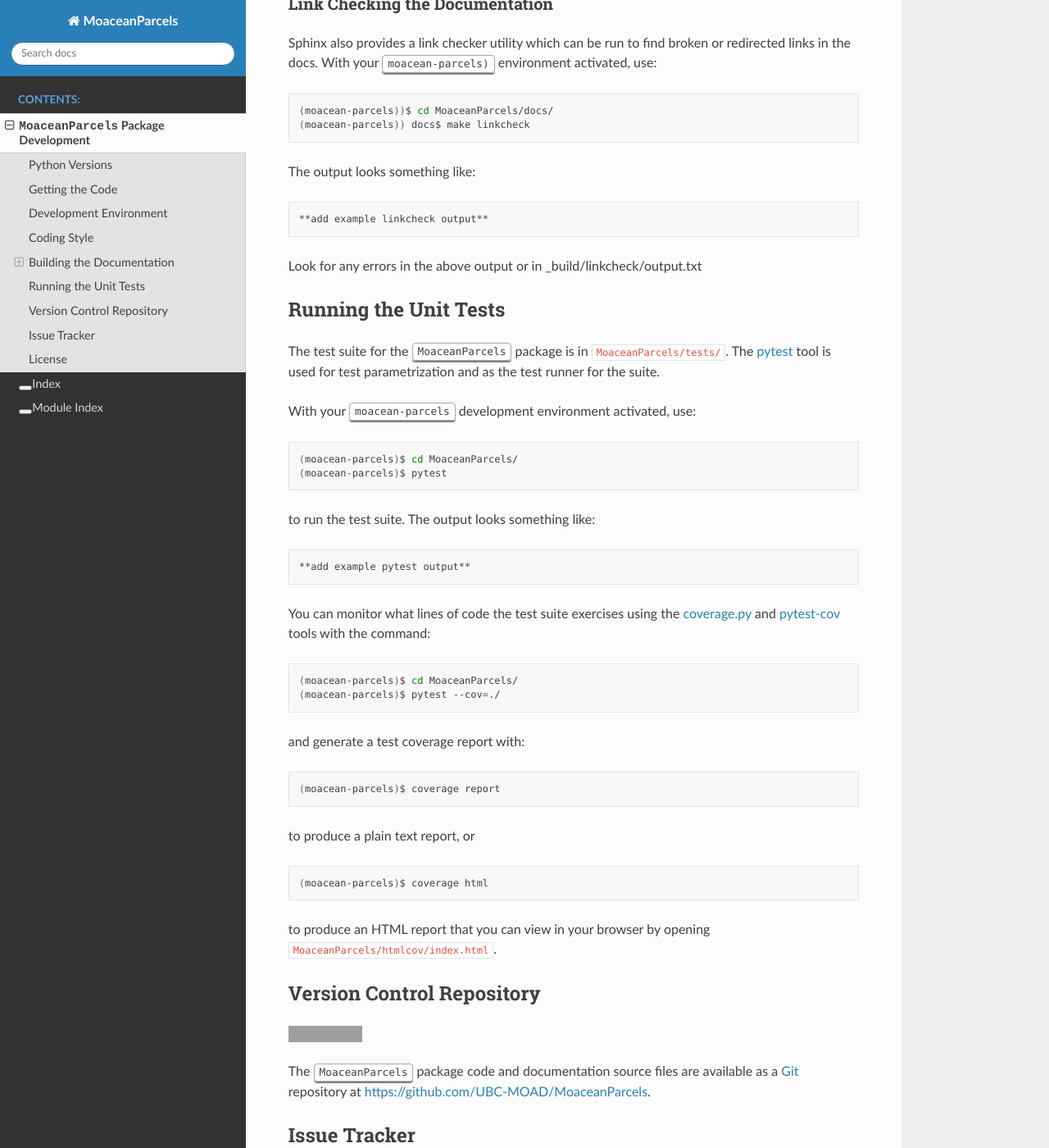
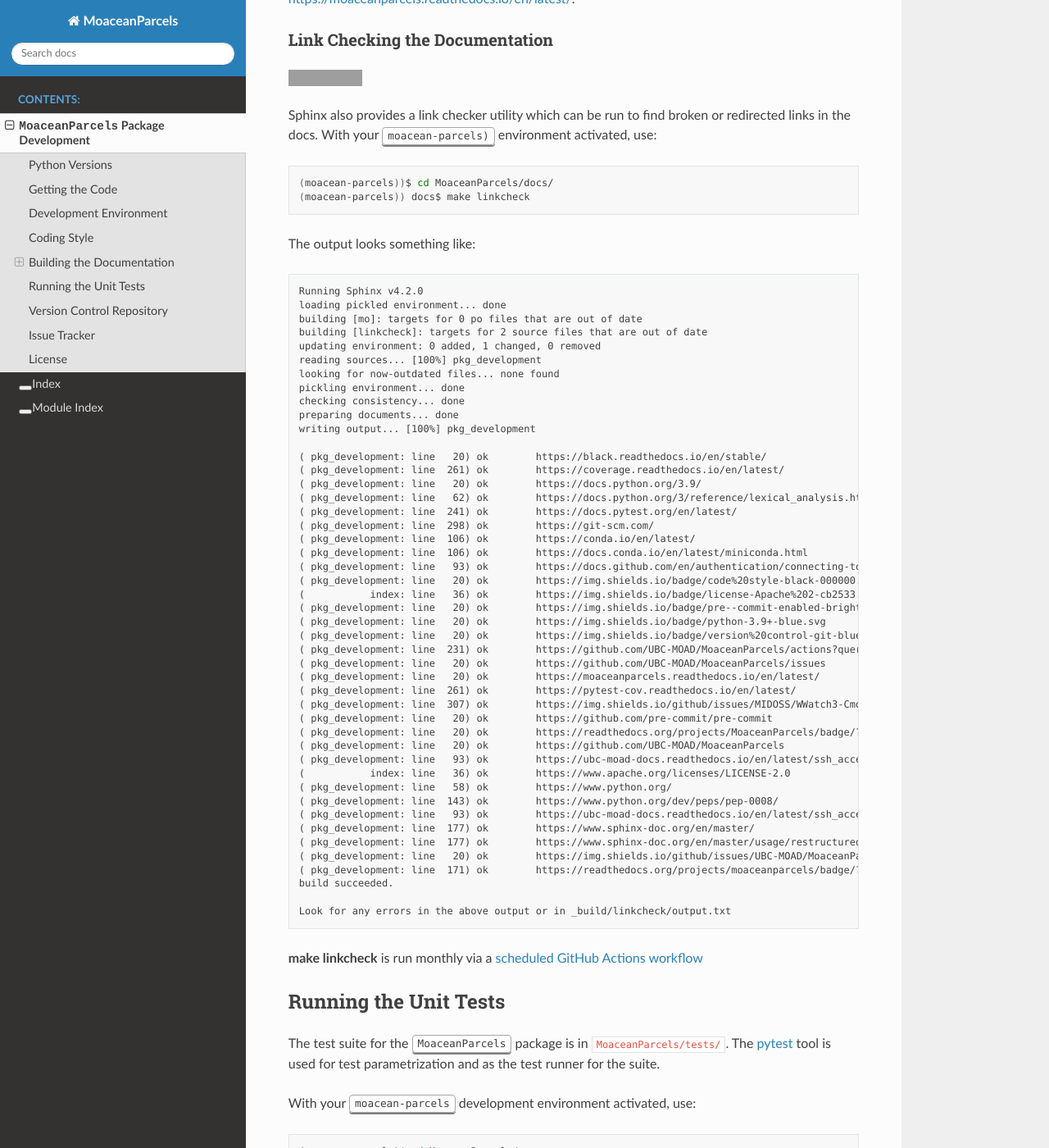
Before and after one commit to UBC-MOAD/MoaceanParcels, a Sphinx documentation site: the page built from docs/pkg_development.rst, in a window 1280 px wide and 1400 px high, scrolled down 2461 px. Shown: the whole window at 82% size. Built offline with Sphinx 7.4.7 and the Read the Docs theme 2.0.0, drawn with Linux system fonts in a browser that asks for light colours; grey boxes are pictures that could not be loaded.

Commit message:
Add GHA workflow to run Sphinx linkcheck on docs

```diff
--- a/README.rst
+++ b/README.rst
@@ -23,6 +23,9 @@
 .. image:: https://readthedocs.org/projects/moaceanparcels/badge/?version=latest
     :target: https://moaceanparcels.readthedocs.io/en/latest/
     :alt: Documentation Status
+.. image:: https://github.com/UBC-MOAD/MoaceanParcels/workflows/sphinx-linkcheck/badge.svg
+    :target: https://github.com/UBC-MOAD/MoaceanParcels/actions?query=workflow:sphinx-linkcheck
+    :alt: Sphinx linkcheck
 .. image:: https://img.shields.io/github/issues/MIDOSS/WWatch3-Cmd?logo=github
     :target: https://github.com/UBC-MOAD/MoaceanParcels/issues
     :alt: Issue Tracker
--- a/docs/pkg_development.rst
+++ b/docs/pkg_development.rst
@@ -38,6 +38,9 @@
 .. image:: https://readthedocs.org/projects/MoaceanParcels/badge/?version=latest
     :target: https://moaceanparcels.readthedocs.io/en/latest/
     :alt: Documentation Status
+.. image:: https://github.com/UBC-MOAD/MoaceanParcels/workflows/sphinx-linkcheck/badge.svg
+    :target: https://github.com/UBC-MOAD/MoaceanParcels/actions?query=workflow:sphinx-linkcheck
+    :alt: Sphinx linkcheck
 .. image:: https://img.shields.io/github/issues/UBC-MOAD/MoaceanParcels?logo=github
     :target: https://github.com/UBC-MOAD/MoaceanParcels/issues
     :alt: Issue Tracker
@@ -95,7 +98,7 @@
     please follow the instructions in our :ref:`moaddocs:SecureRemoteAccess` docs
     to set up your SSH keys and :ref:`moaddocs:CopyYourPublicSshKeyToGitHub`.
 
-    .. _connecting to GitHub using SSH: https://docs.github.com/en/github/authenticating-to-github/connecting-to-github-with-ssh
+    .. _connecting to GitHub using SSH: https://docs.github.com/en/authentication/connecting-to-github-with-ssh
 
 
 .. _MoaceanParcelsDevelopmentEnvironment:
@@ -210,6 +213,10 @@
 Link Checking the Documentation
 -------------------------------
 
+.. image:: https://github.com/UBC-MOAD/MoaceanParcels/workflows/sphinx-linkcheck/badge.svg
+    :target: https://github.com/UBC-MOAD/MoaceanParcels/actions?query=workflow:sphinx-linkcheck
+    :alt: Sphinx linkcheck
+
 Sphinx also provides a link checker utility which can be run to find
 broken or redirected links in the docs.
 With your :kbd:`moacean-parcels)` environment activated,
@@ -224,9 +231,56 @@
 
 .. code-block:: text
 
-    **add example linkcheck output**
+    Running Sphinx v4.2.0
+    loading pickled environment... done
+    building [mo]: targets for 0 po files that are out of date
+    building [linkcheck]: targets for 2 source files that are out of date
+    updating environment: 0 added, 1 changed, 0 removed
+    reading sources... [100%] pkg_development
+    looking for now-outdated files... none found
+    pickling environment... done
+    checking consistency... done
+    preparing documents... done
+    writing output... [100%] pkg_development
 
-Look for any errors in the above output or in _build/linkcheck/output.txt
+    ( pkg_development: line   20) ok        https://black.readthedocs.io/en/stable/
+    ( pkg_development: line  261) ok        https://coverage.readthedocs.io/en/latest/
+    ( pkg_development: line   20) ok        https://docs.python.org/3.9/
+    ( pkg_development: line   62) ok        https://docs.python.org/3/reference/lexical_analysis.html#f-strings
+    ( pkg_development: line  241) ok        https://docs.pytest.org/en/latest/
+    ( pkg_development: line  298) ok        https://git-scm.com/
+    ( pkg_development: line  106) ok        https://conda.io/en/latest/
+    ( pkg_development: line  106) ok        https://docs.conda.io/en/latest/miniconda.html
+    ( pkg_development: line   93) ok        https://docs.github.com/en/authentication/connecting-to-github-with-ssh
+    ( pkg_development: line   20) ok        https://img.shields.io/badge/code%20style-black-000000.svg
+    (           index: line   36) ok        https://img.shields.io/badge/license-Apache%202-cb2533.svg
+    ( pkg_development: line   20) ok        https://img.shields.io/badge/pre--commit-enabled-brightgreen?logo=pre-commit&logoColor=white
+    ( pkg_development: line   20) ok        https://img.shields.io/badge/python-3.9+-blue.svg
+    ( pkg_development: line   20) ok        https://img.shields.io/badge/version%20control-git-blue.svg?logo=github
+    ( pkg_development: line  231) ok        https://github.com/UBC-MOAD/MoaceanParcels/actions?query=workflow=sphinx-linkcheck
+    ( pkg_development: line   20) ok        https://github.com/UBC-MOAD/MoaceanParcels/issues
+    ( pkg_development: line   20) ok        https://moaceanparcels.readthedocs.io/en/latest/
+    ( pkg_development: line  261) ok        https://pytest-cov.readthedocs.io/en/latest/
+    ( pkg_development: line  307) ok        https://img.shields.io/github/issues/MIDOSS/WWatch3-Cmd?logo=github
+    ( pkg_development: line   20) ok        https://github.com/pre-commit/pre-commit
+    ( pkg_development: line   20) ok        https://readthedocs.org/projects/MoaceanParcels/badge/?version=latest
+    ( pkg_development: line   20) ok        https://github.com/UBC-MOAD/MoaceanParcels
+    ( pkg_development: line   93) ok        https://ubc-moad-docs.readthedocs.io/en/latest/ssh_access.html#copyyourpublicsshkeytogithub
+    (           index: line   36) ok        https://www.apache.org/licenses/LICENSE-2.0
+    ( pkg_development: line   58) ok        https://www.python.org/
+    ( pkg_development: line  143) ok        https://www.python.org/dev/peps/pep-0008/
+    ( pkg_development: line   93) ok        https://ubc-moad-docs.readthedocs.io/en/latest/ssh_access.html#secureremoteaccess
+    ( pkg_development: line  177) ok        https://www.sphinx-doc.org/en/master/
+    ( pkg_development: line  177) ok        https://www.sphinx-doc.org/en/master/usage/restructuredtext/basics.html
+    ( pkg_development: line   20) ok        https://img.shields.io/github/issues/UBC-MOAD/MoaceanParcels?logo=github
+    ( pkg_development: line  171) ok        https://readthedocs.org/projects/moaceanparcels/badge/?version=latest
+    build succeeded.
+
+    Look for any errors in the above output or in _build/linkcheck/output.txt
+
+:command:`make linkcheck` is run monthly via a `scheduled GitHub Actions workflow`_
+
+.. _scheduled GitHub Actions workflow: https://github.com/UBC-MOAD/MoaceanParcels/actions?query=workflow=sphinx-linkcheck
 
 
 .. _MoaceanParcelsRunningTheUnitTests:
```
Also changed, not shown: 2 other files.
